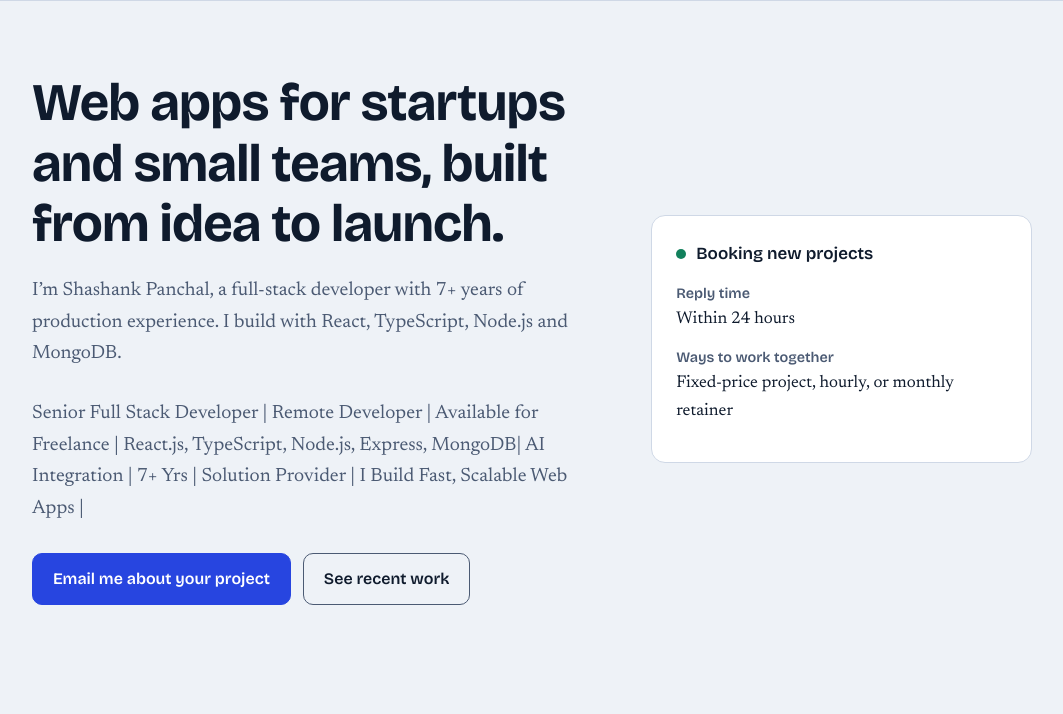
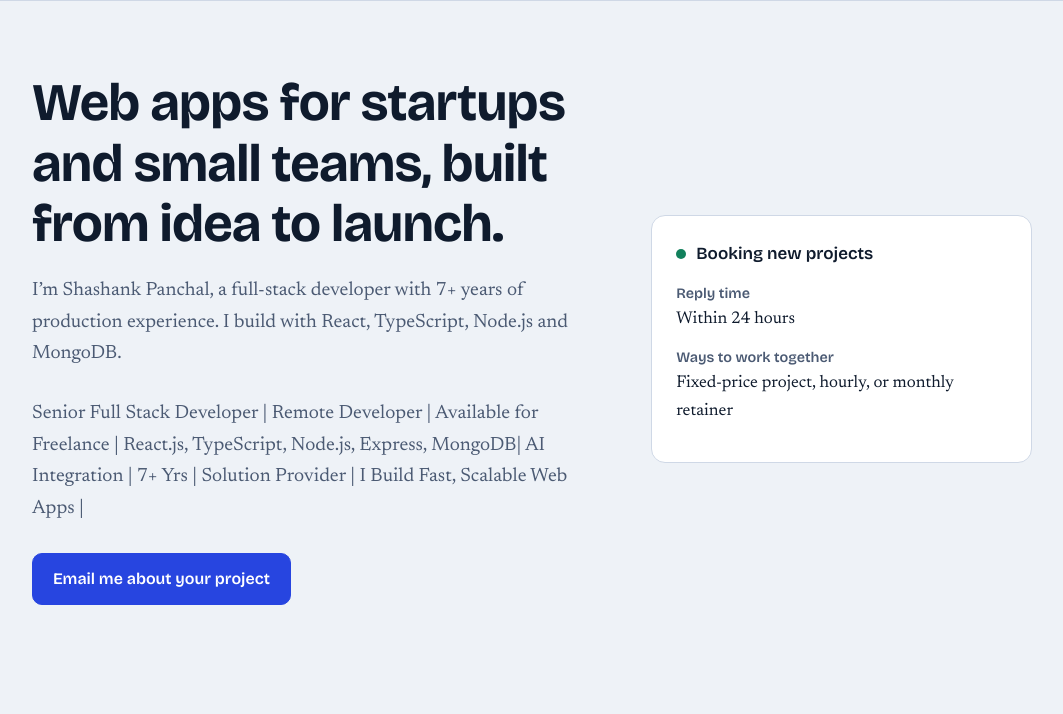
Before and after one commit to shashankmpanchal/shashankmpanchal.github.io, a plain HTML site: page index.html in a window 1280 px wide. Shown: the part 64-778 px from the top of the page, without its empty margins (108-1171 px from the left). Drawn offline with nearby package versions, Linux system fonts and the light colour scheme.

Commit message:
Remove un-used button.

```diff
--- a/index.html
+++ b/index.html
@@ -94,7 +94,6 @@ nav a:not(.btn){display:none}
         <p class="sub">Senior Full Stack Developer | Remote Developer | Available for Freelance | React.js, TypeScript, Node.js, Express, MongoDB| AI Integration | 7+ Yrs | Solution Provider | I Build Fast, Scalable Web Apps |</p>
         <div class="actions">
           <a class="btn" href="mailto:shashankpanchal28@gmail.com?subject=Project%20enquiry">Email me about your project</a>
-          <a class="btn alt" href="#work">See recent work</a>
         </div>
       </div>
       <aside class="status" aria-label="Availability">
```
